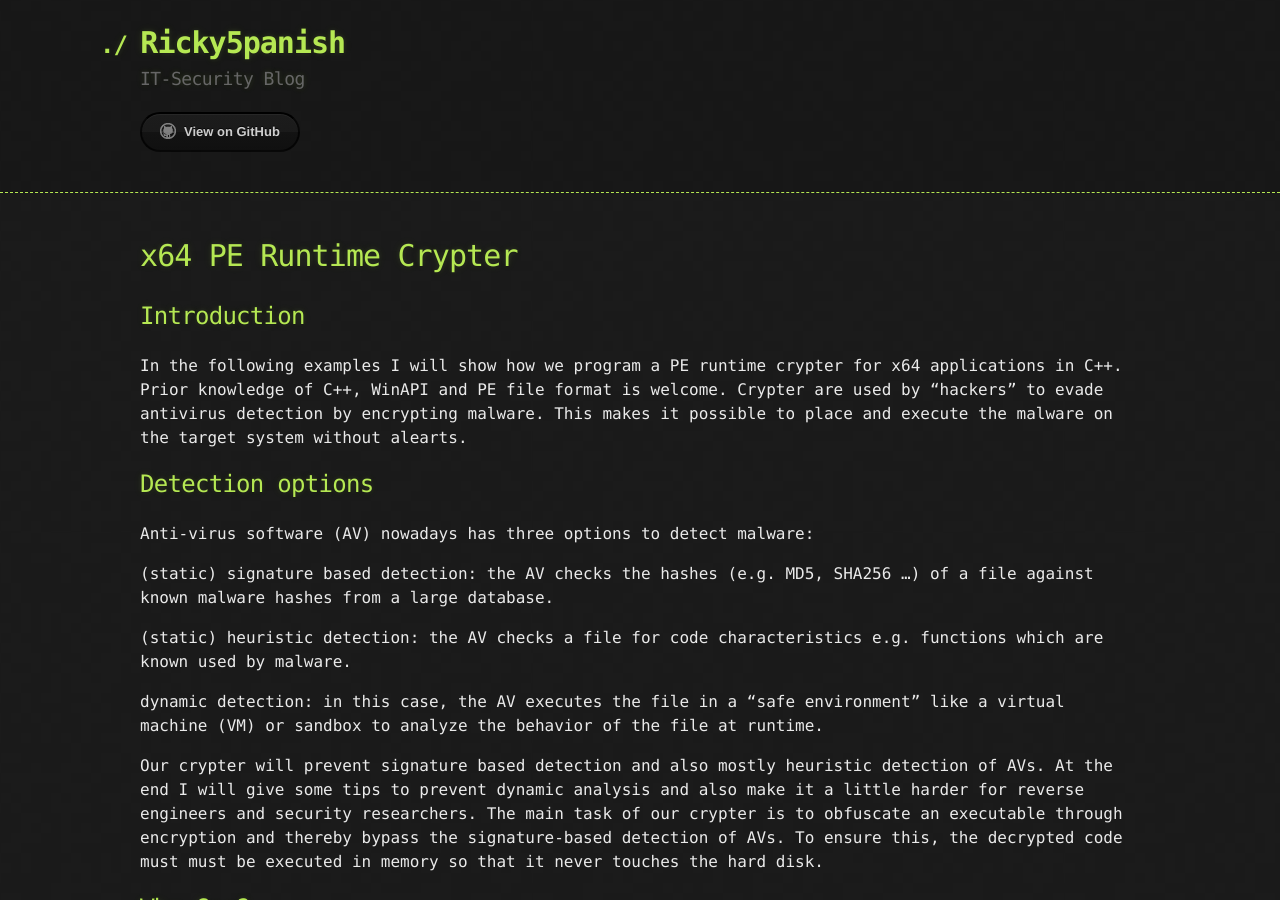
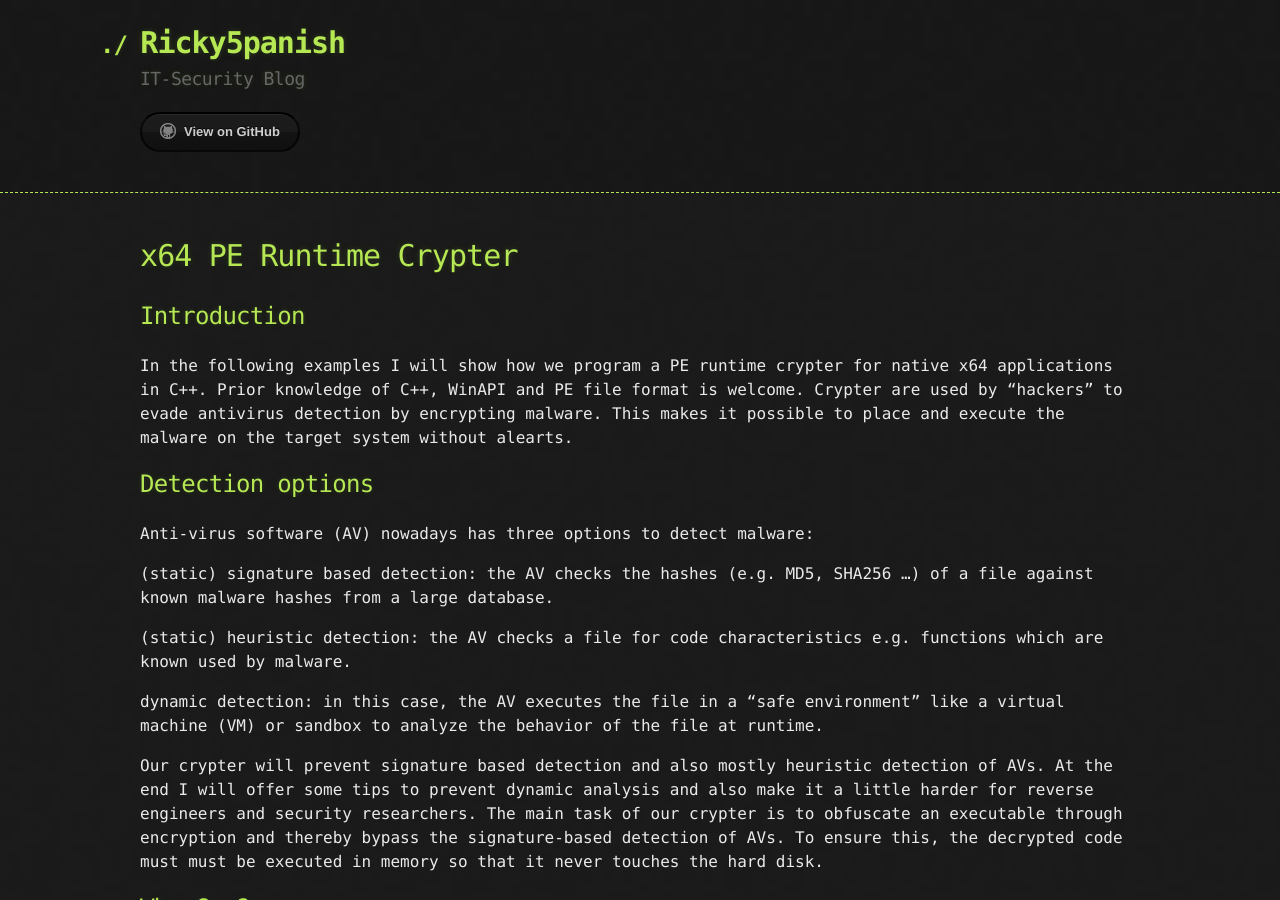
Before and after one commit to Ricky5panish/Ricky5panish.github.io, a Jekyll site: the page built from pe-runtime-crypter.md, in a window 1280 px wide and 900 px high. Built offline with Jekyll 4.4.1, drawn with Linux system fonts in a browser that asks for light colours; our own code applies the rules of GitHub Pages for plain Markdown files.

Commit message:
Update pe-runtime-crypter.md

```diff
--- a/pe-runtime-crypter.md
+++ b/pe-runtime-crypter.md
@@ -6,7 +6,7 @@ layout: default
 
 ## Introduction
 
-In the following examples I will show how we program a PE runtime crypter for x64 applications in C++.
+In the following examples I will show how we program a PE runtime crypter for native x64 applications in C++.
 Prior knowledge of C++, WinAPI and PE file format is welcome.
 Crypter are used by "hackers" to evade antivirus detection by encrypting malware. This makes it possible to place and execute the malware on the target system without alearts.
 
@@ -21,7 +21,7 @@ Anti-virus software (AV) nowadays has three options to detect malware:
 dynamic detection: in this case, the AV executes the file in a "safe environment" like a virtual machine (VM) or sandbox to analyze the behavior of the file at runtime.
 
 Our crypter will prevent signature based detection and also mostly heuristic detection of AVs.
-At the end I will give some tips to prevent dynamic analysis and also make it a little harder for reverse engineers and security researchers.
+At the end I will offer some tips to prevent dynamic analysis and also make it a little harder for reverse engineers and security researchers.
 The main task of our crypter is to obfuscate an executable through encryption and thereby bypass the signature-based detection of AVs. To ensure this, the decrypted code must must be executed in memory so that it never touches the hard disk.
 
 ## Why C++?
```
